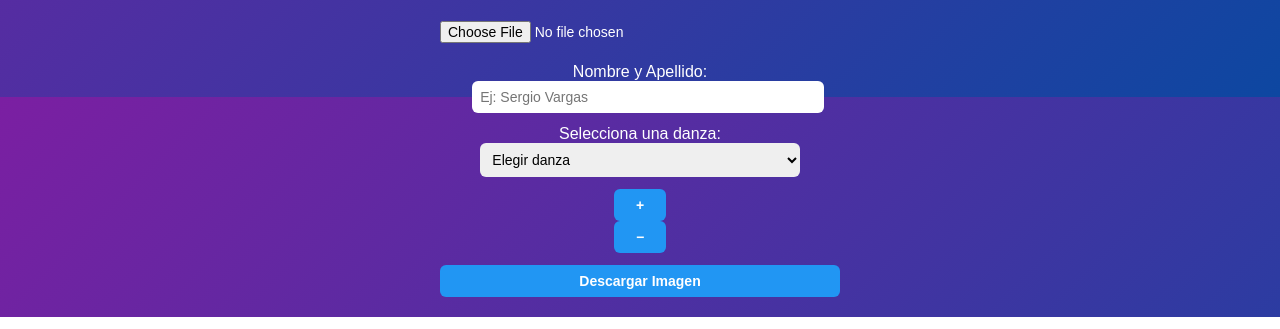
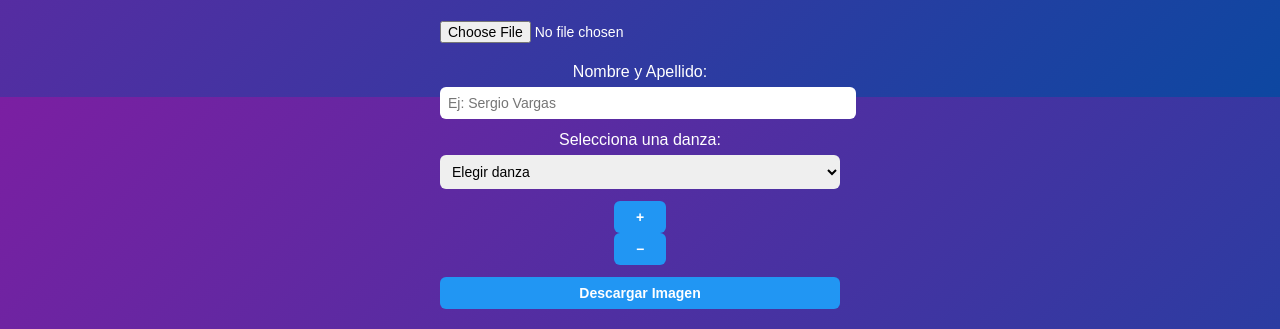
Before and after one commit to fulusfx/ENTRADA-UNIVERSITARIA, a plain HTML site: page index.html in a window 1280 px wide. Shown: the part 703-1032 px from the top of the page. Drawn offline with Linux system fonts and the light colour scheme.

Commit message:
Update style.css

```diff
--- a/style.css
+++ b/style.css
@@ -49,6 +49,13 @@ button {
   outline: none;
 }
 
+.form-group {
+  width: 100%;
+  display: flex;
+  flex-direction: column;
+  gap: 6px;
+}
+
 button {
   background-color: #2196f3;
   color: white;
```
